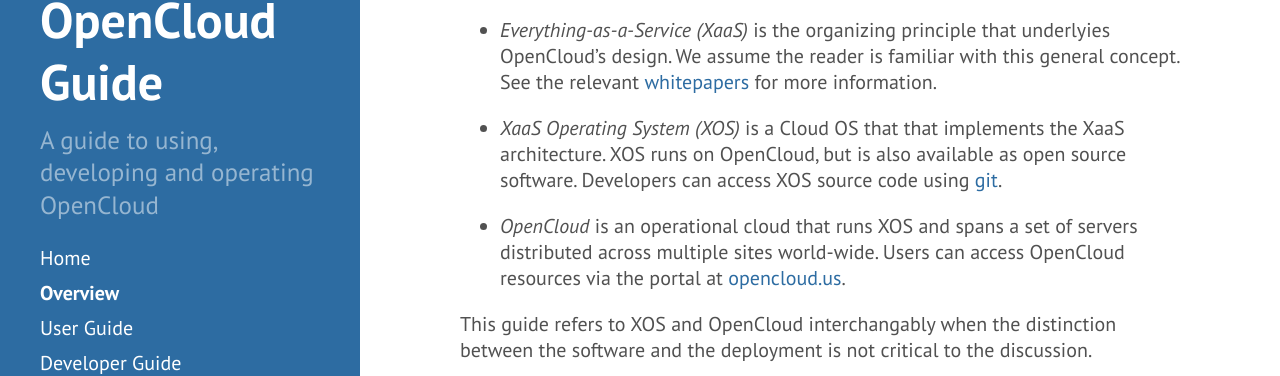
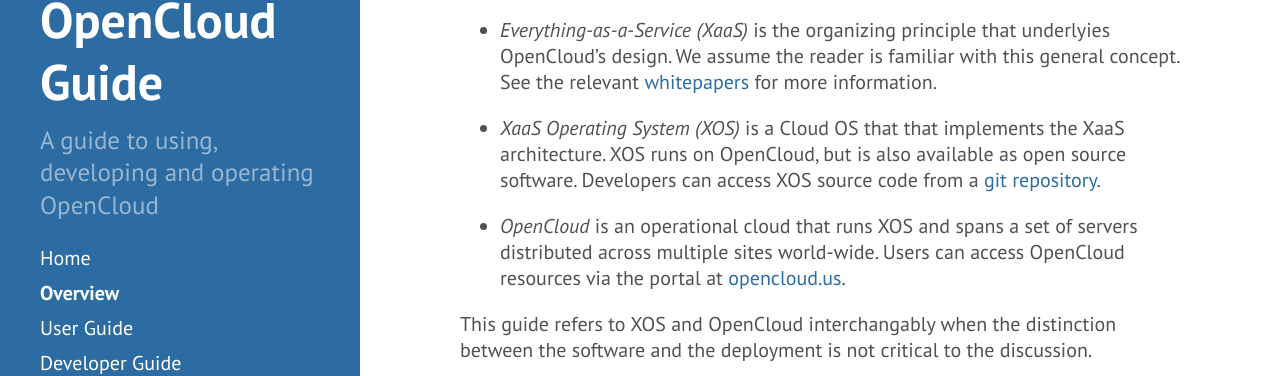
Before and after one commit to open-cloud/open-cloud.github.io.old, a Jekyll site: the page built from 0_overview.md, in a window 1280 px wide and 900 px high. Shown: the part 293-669 px from the top of the window. Built offline with Jekyll 4.4.1, drawn with Linux system fonts in a browser that asks for light colours; Markdown is read by kramdown in place of the engine named in the settings.

Commit message:
fixed git repository link

```diff
--- a/0_overview.md
+++ b/0_overview.md
@@ -18,8 +18,8 @@
 
 * *XaaS Operating System (XOS)* is a Cloud OS that that implements the
   XaaS architecture. XOS runs on OpenCloud, but is also available as
-  open source software. Developers can access XOS source code using
-  [git](http://git.planet-lab.org/plstackapi.git).
+  open source software. Developers can access XOS source code from a
+  [git repository](http://git.planet-lab.org/plstackapi.git).
 
 * *OpenCloud* is an operational cloud that runs XOS and spans a set of
   servers distributed across multiple sites world-wide. Users can
```
